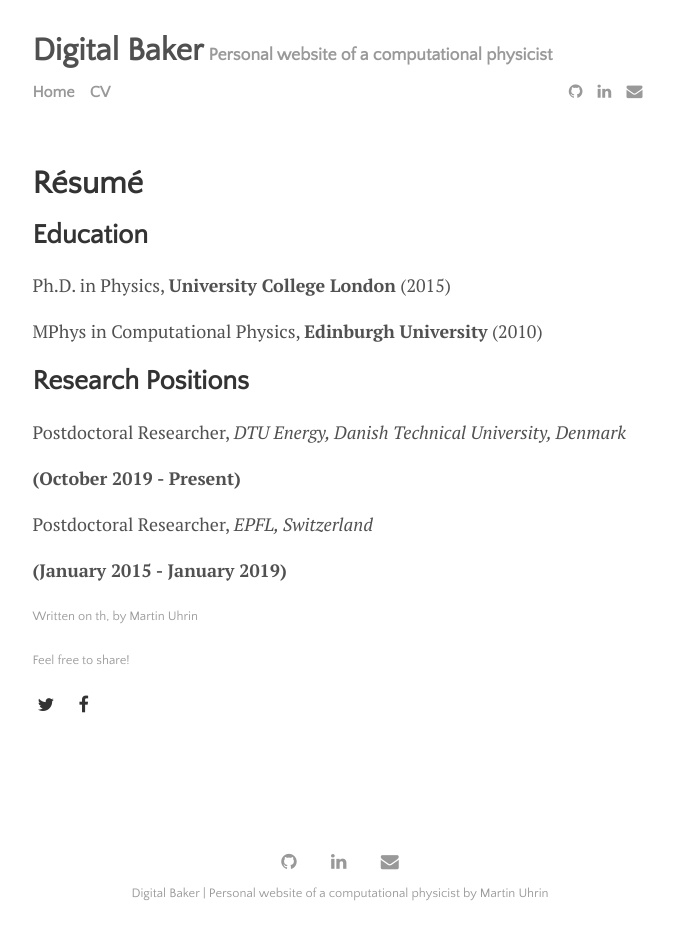
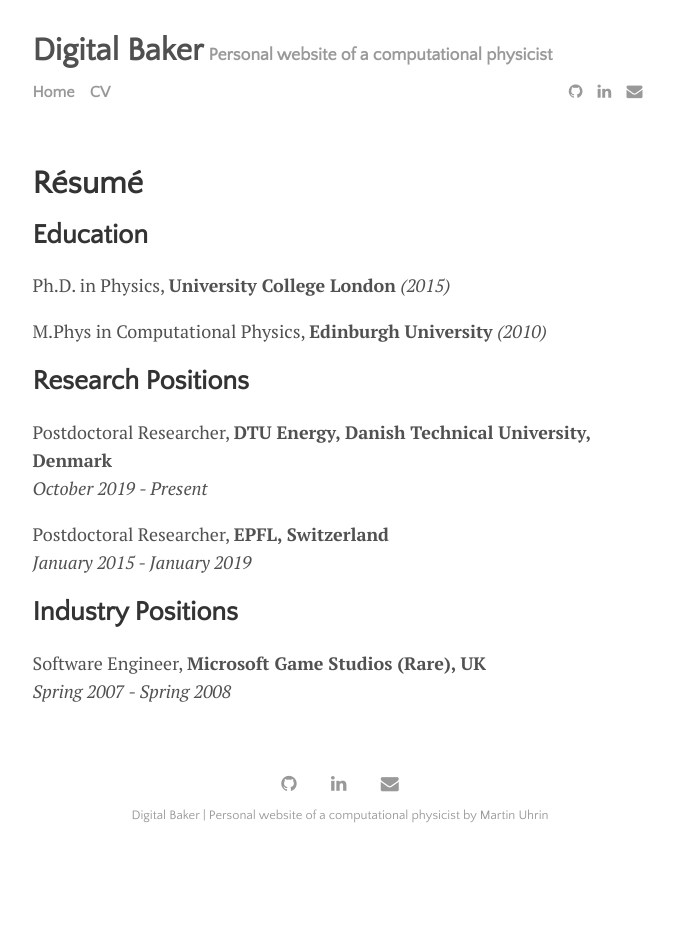
Before and after one commit to muhrin/muhrin.github.io, a Jekyll site: the page built from menu/cv.md, in a window 1280 px wide. Shown: the whole page, without its empty margins (300-974 px from the left). Built offline with Jekyll 4.4.1, drawn with Linux system fonts in a browser that asks for light colours; after the commit the page ends 900 px from its top, so only the background shows below that.

Commit message:
Reformatted cv

```diff
--- a/menu/cv.md
+++ b/menu/cv.md
@@ -1,21 +1,24 @@
 ---
-layout: post
+layout: page
 title: Résumé
 ---
 
 ## Education
 
-Ph.D. in Physics, **University College London** (2015)
+Ph.D. in Physics, **University College London** *(2015)*
 
-MPhys in Computational Physics, **Edinburgh University** (2010)
+M.Phys in Computational Physics, **Edinburgh University** *(2010)*
 
 ## Research Positions
 
-Postdoctoral Researcher, *DTU Energy, Danish Technical University, Denmark*
+Postdoctoral Researcher, **DTU Energy, Danish Technical University, Denmark**
+*October 2019 - Present*
 
-**(October 2019 - Present)**
+Postdoctoral Researcher, **EPFL, Switzerland**
+*January 2015 - January 2019*
 
 
-Postdoctoral Researcher, *EPFL, Switzerland*
+## Industry Positions
 
-**(January 2015 - January 2019)**
+Software Engineer, **Microsoft Game Studios (Rare), UK**
+*Spring 2007 - Spring 2008*
```
Also changed, not shown: index.md (+1 -1 lines).
